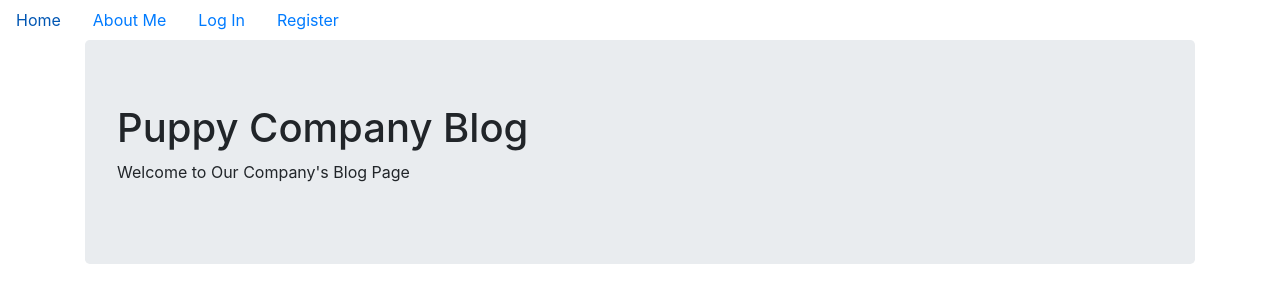
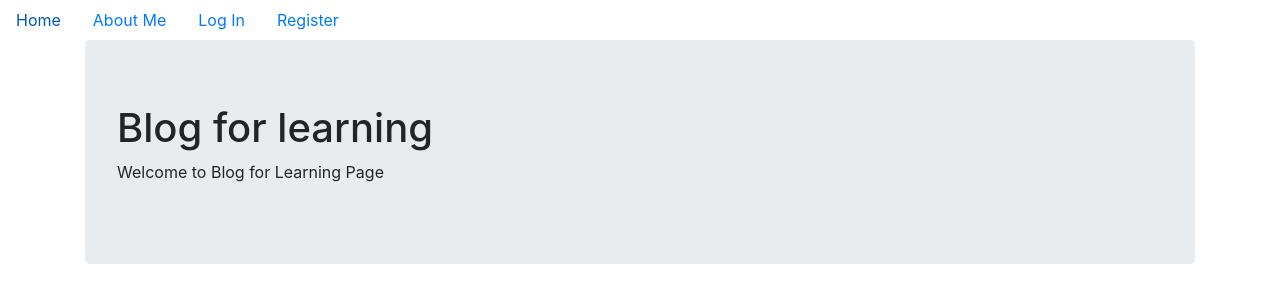
Before and after one commit to jasontan89/social_media, a Flask app: page / in a window 1280 px wide. Shown: the top 303 px of the page. Run offline with Flask 3, Linux system fonts and the light colour scheme; data that the repository does not hold is empty; some libraries are stand-ins or nearby versions.

Commit message:
Update index.html

```diff
--- a/puppycompanyblog/templates/index.html
+++ b/puppycompanyblog/templates/index.html
@@ -1,8 +1,8 @@
 {% extends "base.html" %}
 {% block content %}
   <div class="jumbotron">
-    <h1>Puppy Company Blog</h1>
-    <p>Welcome to Our Company's Blog Page</p>
+    <h1>Blog for learning</h1>
+    <p>Welcome to Blog for Learning Page</p>
   </div>
 
   <div class="container">
```
